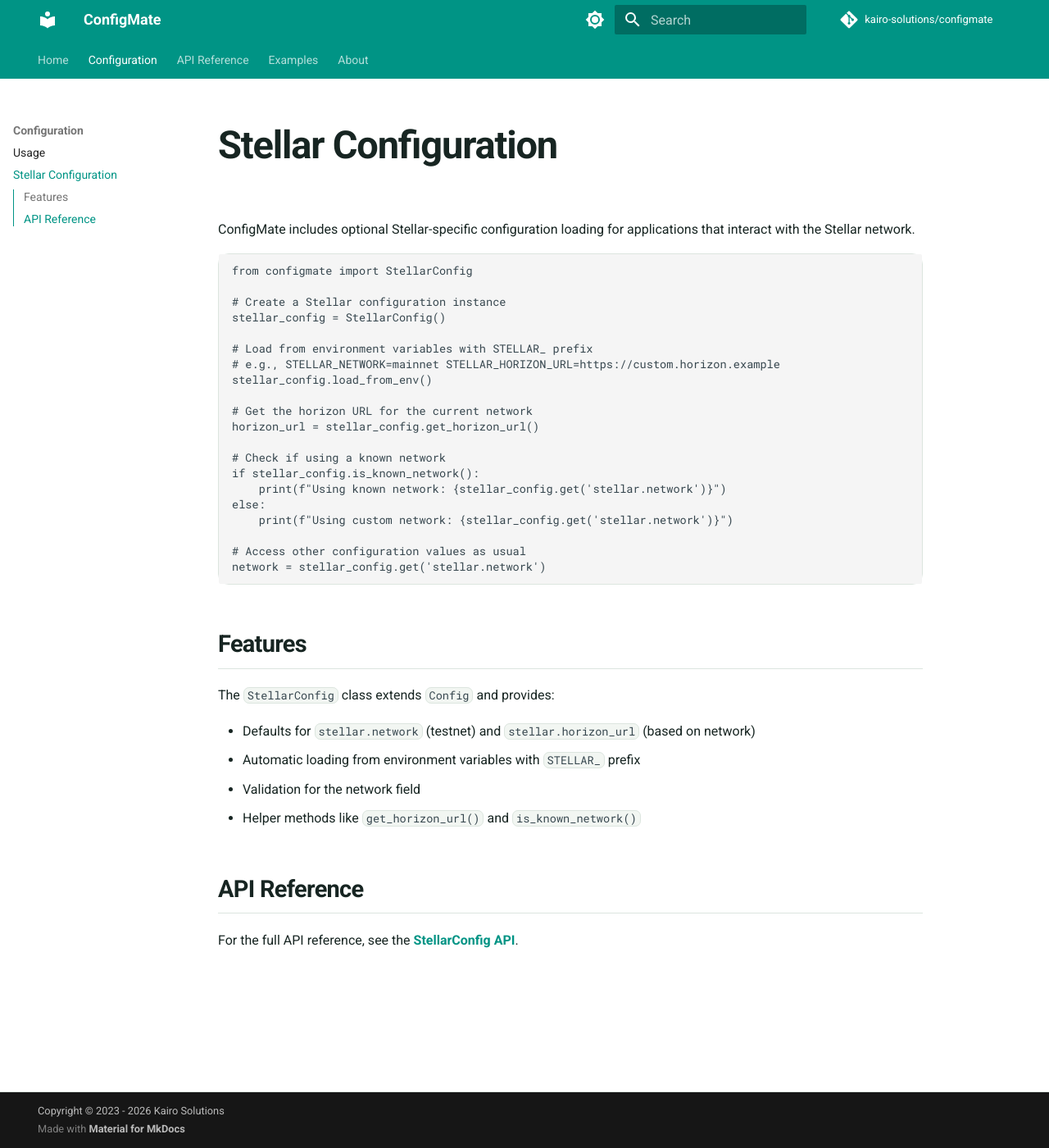
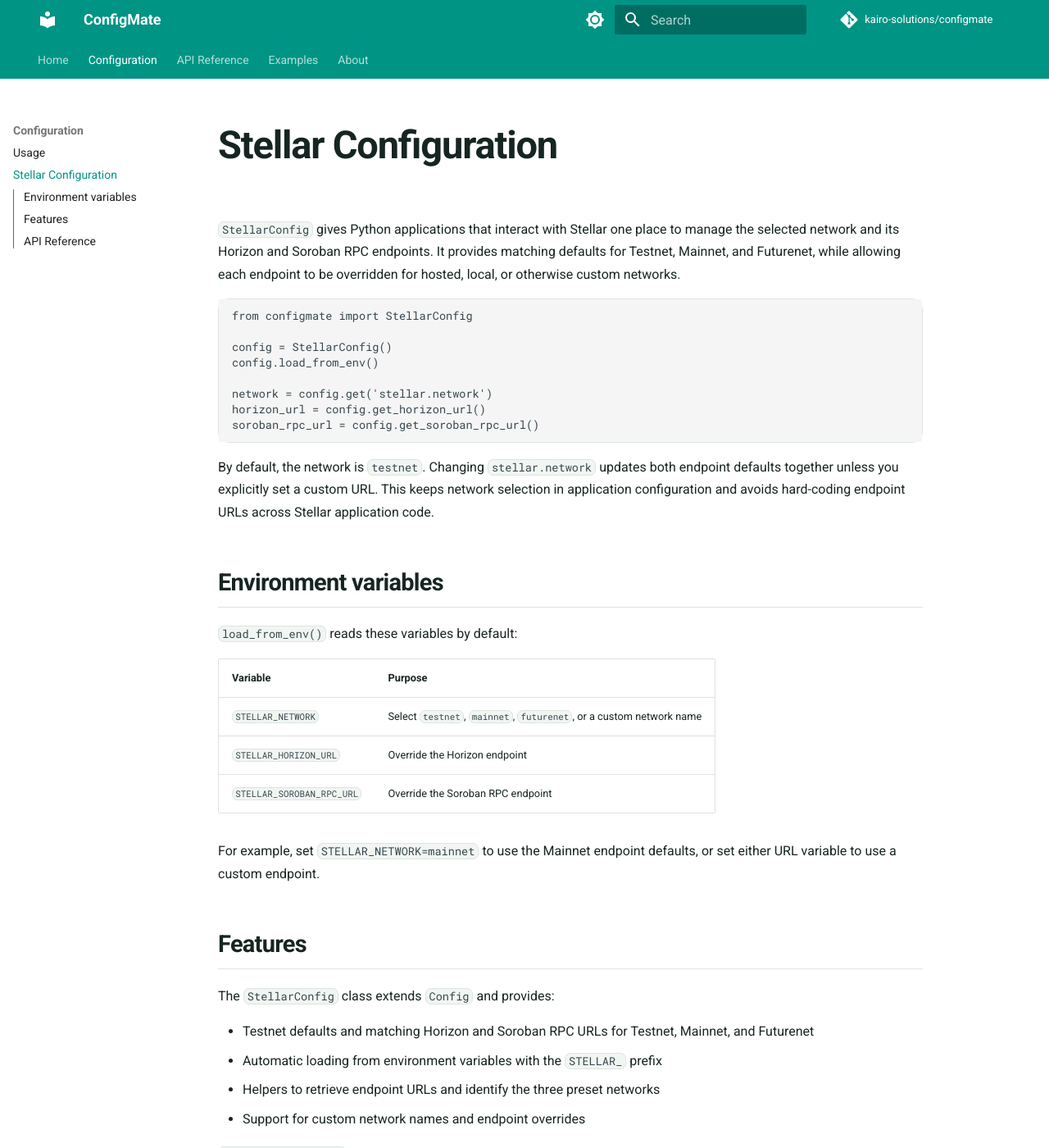
Before and after one commit to kairo-solutions/configmate, an MkDocs documentation site: the page built from docs/configuration/stellar.md, in a window 1280 px wide and 1400 px high. Shown: the whole window at 82% size. Built offline with MkDocs 1.6.1 and Material for MkDocs 9.7.7, drawn with Linux system fonts in a browser that asks for light colours; comment, search, counter and statistics services are not loaded; some of the changed text lies outside the part shown.

````diff
--- a/docs/configuration/stellar.md
+++ b/docs/configuration/stellar.md
@@ -1,38 +1,53 @@
 # Stellar Configuration
 
-ConfigMate includes optional Stellar-specific configuration loading for applications that interact with the Stellar network.
+`StellarConfig` gives Python applications that interact with Stellar one place
+to manage the selected network and its Horizon and Soroban RPC endpoints. It
+provides matching defaults for Testnet, Mainnet, and Futurenet, while allowing
+each endpoint to be overridden for hosted, local, or otherwise custom
+networks.
 
 ```python
 from configmate import StellarConfig
 
-# Create a Stellar configuration instance
-stellar_config = StellarConfig()
+config = StellarConfig()
+config.load_from_env()
 
-# Load from environment variables with STELLAR_ prefix
-# e.g., STELLAR_NETWORK=mainnet STELLAR_HORIZON_URL=https://custom.horizon.example
-stellar_config.load_from_env()
+network = config.get('stellar.network')
+horizon_url = config.get_horizon_url()
+soroban_rpc_url = config.get_soroban_rpc_url()
+```
 
-# Get the horizon URL for the current network
-horizon_url = stellar_config.get_horizon_url()
+By default, the network is `testnet`. Changing `stellar.network` updates both
+endpoint defaults together unless you explicitly set a custom URL. This keeps
+network selection in application configuration and avoids hard-coding endpoint
+URLs across Stellar application code.
 
-# Check if using a known network
-if stellar_config.is_known_network():
-    print(f"Using known network: {stellar_config.get('stellar.network')}")
-else:
-    print(f"Using custom network: {stellar_config.get('stellar.network')}")
+## Environment variables
 
-# Access other configuration values as usual
-network = stellar_config.get('stellar.network')
-```
+`load_from_env()` reads these variables by default:
+
+| Variable | Purpose |
+| --- | --- |
+| `STELLAR_NETWORK` | Select `testnet`, `mainnet`, `futurenet`, or a custom network name |
+| `STELLAR_HORIZON_URL` | Override the Horizon endpoint |
+| `STELLAR_SOROBAN_RPC_URL` | Override the Soroban RPC endpoint |
+
+For example, set `STELLAR_NETWORK=mainnet` to use the Mainnet endpoint defaults,
+or set either URL variable to use a custom endpoint.
 
 ## Features
 
 The `StellarConfig` class extends `Config` and provides:
 
-- Defaults for `stellar.network` (testnet) and `stellar.horizon_url` (based on network)
-- Automatic loading from environment variables with `STELLAR_` prefix
-- Validation for the network field
-- Helper methods like `get_horizon_url()` and `is_known_network()`
+- Testnet defaults and matching Horizon and Soroban RPC URLs for Testnet,
+  Mainnet, and Futurenet
+- Automatic loading from environment variables with the `STELLAR_` prefix
+- Helpers to retrieve endpoint URLs and identify the three preset networks
+- Support for custom network names and endpoint overrides
+
+`is_known_network()` only identifies whether the configured name is one of the
+three presets; custom names are allowed. ConfigMate manages configuration only:
+it does not provide Stellar SDK functionality or test endpoint connectivity.
 
 ## API Reference
 
````
Also changed, not shown: README.md (+31 -1 lines), docs/index.md (+3 -2 lines), typescript/README.md (added, +24 -0 lines), 7 other files.
